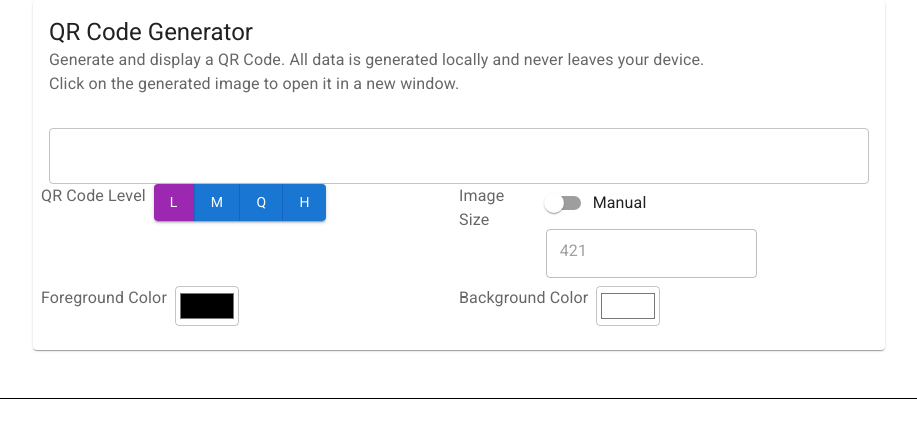
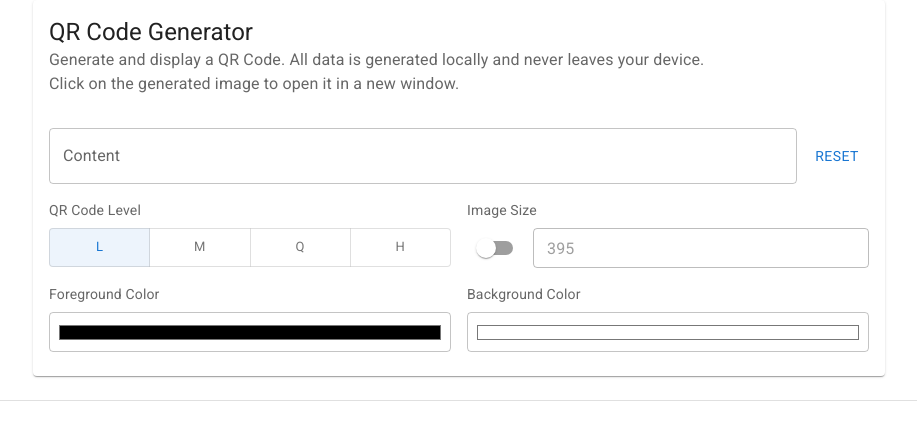
Before and after one commit to tkw1536/qr.everyone.wtf, a React (Vite) app: page / in a window 1280 px wide. Shown: the top 440 px of the page, without its empty margins (181-1098 px from the left). Built offline with nearby package versions, Linux system fonts and the light colour scheme.

Commit message:
Make layout cleaner

```diff
--- a/src/pages/index.module.css
+++ b/src/pages/index.module.css
@@ -3,30 +3,3 @@
     width: 100vw;
     margin-left: -25vw;
 }
-
-.controls {
-    align-items: start;
-}
-
-.control {
-    display: flex;
-    flex-direction: column;
-    gap: 8px;
-}
-
-.control :global(legend) {
-    margin-bottom: 0;
-    padding: 0;
-    line-height: 1.5;
-}
-
-.colorInput {
-    box-sizing: border-box;
-    height: 40px;
-    width: 64px;
-    padding: 2px;
-    border: 1px solid rgba(0, 0, 0, 0.23);
-    border-radius: 4px;
-    background: transparent;
-    cursor: pointer;
-}
--- a/src/pages/index.tsx
+++ b/src/pages/index.tsx
@@ -1,21 +1,23 @@
 import * as React from 'react'
 
+import Box from '@mui/material/Box'
 import Button from '@mui/material/Button'
 import Switch from '@mui/material/Switch'
-import ButtonGroup from '@mui/material/ButtonGroup'
 import Container from '@mui/material/Container'
+import FormControl from '@mui/material/FormControl'
 import FormLabel from '@mui/material/FormLabel'
-import Grid from '@mui/material/Grid'
 import Card from '@mui/material/Card'
 import CardHeader from '@mui/material/CardHeader'
 import CardContent from '@mui/material/CardContent'
+import Stack from '@mui/material/Stack'
 import TextField from '@mui/material/TextField'
+import ToggleButton from '@mui/material/ToggleButton'
+import ToggleButtonGroup from '@mui/material/ToggleButtonGroup'
 
 import { default as QRCode, type QRCodeProps } from 'react-qr-code'
 
 import { toDataURL } from 'qrcode'
 import type { QRCodeRenderersOptions } from 'qrcode'
-import { FormControlLabel, FormGroup } from '@mui/material'
 import styles from './index.module.css'
 
 type QRCodeLevel = QRCodeProps['level']
@@ -30,6 +32,28 @@ const levels = ['L', 'M', 'Q', 'H'] as const satisfies readonly QRCodeLevel[]
 
 const DEFAULT_FG_COLOR = '#000000'
 const DEFAULT_BG_COLOR = '#ffffff'
+const DEFAULT_LEVEL = levels[0]
+const DEFAULT_MANUAL_SIZE = 1000
+
+const fieldLabelSx = {
+  mb: 1,
+  color: 'text.secondary',
+  typography: 'body2',
+} as const
+
+const colorFieldInputProps = {
+  sx: {
+    height: 40,
+    px: 1,
+    py: 0.75,
+    '& input': {
+      cursor: 'pointer',
+      p: 0,
+      border: 0,
+      borderRadius: 1,
+    },
+  },
+} as const
 
 export default class Home extends React.Component<object, State> {
   static QR_MIN_HEIGHT = 128
@@ -40,13 +64,13 @@ export default class Home extends React.Component<object, State> {
 
   override state: State = {
     text: '',
-    level: levels[0],
+    level: DEFAULT_LEVEL,
     fgColor: DEFAULT_FG_COLOR,
     bgColor: DEFAULT_BG_COLOR,
 
     autoSize: 128,
     useManualSize: false,
-    manualSize: 1000,
+    manualSize: DEFAULT_MANUAL_SIZE,
   }
 
   storeText = (event: React.ChangeEvent<HTMLInputElement>) => {
@@ -54,8 +78,8 @@ export default class Home extends React.Component<object, State> {
     this.setState({ text })
   }
 
-  storeLevel = (level: QRCodeLevel, event: React.MouseEvent<HTMLButtonElement>) => {
-    event.preventDefault()
+  storeLevel = (_event: React.MouseEvent<HTMLElement>, level: QRCodeLevel | null) => {
+    if (level === null) return
     this.setState({ level })
   }
 
@@ -75,6 +99,17 @@ export default class Home extends React.Component<object, State> {
     this.setState({ manualSize: parseInt(event.target.value, 10) })
   }
 
+  resetSettings = (event: React.MouseEvent<HTMLButtonElement>) => {
+    event.preventDefault()
+    this.setState({
+      level: DEFAULT_LEVEL,
+      fgColor: DEFAULT_FG_COLOR,
+      bgColor: DEFAULT_BG_COLOR,
+      useManualSize: false,
+      manualSize: DEFAULT_MANUAL_SIZE,
+    })
+  }
+
   preventDefault = (event: React.FormEvent) => {
     event.preventDefault()
   }
@@ -86,6 +121,13 @@ export default class Home extends React.Component<object, State> {
 
   override componentWillUnmount = () => {
     window.removeEventListener('resize', this.updateSize)
+  }
+
+  override componentDidUpdate = (_prevProps: object, prevState: State) => {
+    // Recompute auto size when the form height changes (e.g. after layout shifts).
+    if (prevState.useManualSize !== this.state.useManualSize) {
+      this.updateSize()
+    }
   }
 
   updateSize = () => {
@@ -130,39 +172,92 @@ export default class Home extends React.Component<object, State> {
               Click on the generated image to open it in a new window.
             </>} />
             <CardContent>
+              <Stack spacing={2}>
+                <Stack direction="row" spacing={1} alignItems="center">
+                  <TextField
+                    fullWidth
+                    type="text"
+                    label="Content"
+                    value={text}
+                    onChange={this.storeText}
+                  />
+                  <Button onClick={this.resetSettings} sx={{ flexShrink: 0 }}>
+                    Reset
+                  </Button>
+                </Stack>
 
-            <Grid container direction="row" spacing={1}>
-              <Grid item xs={12}>
-                <TextField fullWidth type="text" value={text} onChange={this.storeText} />
-              </Grid>
-              <Grid container spacing={1} className={styles.controls}>
-                <Grid item sm={6} className={styles.control}>
-                  <FormLabel component="legend">QR Code Level</FormLabel>
-                  <ButtonGroup variant="contained" color="primary" aria-label="contained primary button group">
-                    {levels.map((l) => <Button onClick={this.storeLevel.bind(this, l)} key={`variant-${l}`} color={l === level ? 'secondary' : 'primary'}>{l}</Button>)}
-                  </ButtonGroup>
-                </Grid>
-                <Grid item sm={6} className={styles.control}>
-                  <FormLabel component="legend">Image Size</FormLabel>
-                  <FormGroup row={true}>
-                    <FormControlLabel
-                      control={<Switch checked={useManualSize} onChange={this.toggleManual} />}
-                      label={'Manual'}
+                <Box
+                  sx={{
+                    display: 'grid',
+                    gap: 2,
+                    gridTemplateColumns: { xs: '1fr', sm: '1fr 1fr' },
+                    minWidth: 0,
+                  }}
+                >
+                  <FormControl fullWidth sx={{ minWidth: 0 }}>
+                    <FormLabel sx={fieldLabelSx}>QR Code Level</FormLabel>
+                    <ToggleButtonGroup
+                      exclusive
+                      fullWidth
+                      size="small"
+                      color="primary"
+                      value={level}
+                      onChange={this.storeLevel}
+                      aria-label="QR code level"
+                    >
+                      {levels.map((l) => (
+                        <ToggleButton key={`variant-${l}`} value={l}>
+                          {l}
+                        </ToggleButton>
+                      ))}
+                    </ToggleButtonGroup>
+                  </FormControl>
+
+                  <FormControl fullWidth sx={{ minWidth: 0 }}>
+                    <FormLabel sx={fieldLabelSx}>Image Size</FormLabel>
+                    <Stack direction="row" spacing={1} alignItems="center" sx={{ minWidth: 0 }}>
+                      <Switch
+                        checked={useManualSize}
+                        onChange={this.toggleManual}
+                        inputProps={{ 'aria-label': 'Enable manual image size' }}
+                      />
+                      <TextField
+                        type="number"
+                        size="small"
+                        fullWidth
+                        value={Math.round(displaySize)}
+                        onChange={this.storeManualSize}
+                        disabled={!useManualSize}
+                        inputProps={{ min: 1, 'aria-label': 'Image size in pixels' }}
+                      />
+                    </Stack>
+                  </FormControl>
+
+                  <FormControl fullWidth sx={{ minWidth: 0 }}>
+                    <FormLabel htmlFor="fg-color" sx={fieldLabelSx}>Foreground Color</FormLabel>
+                    <TextField
+                      id="fg-color"
+                      type="color"
+                      size="small"
+                      value={fgColor}
+                      onChange={this.storeFgColor}
+                      InputProps={colorFieldInputProps}
                     />
-                    <TextField type="number" value={Math.round(displaySize)} onChange={this.storeManualSize} disabled={!useManualSize} />
-                  </FormGroup>
-                </Grid>
-                <Grid item sm={6} className={styles.control}>
-                  <FormLabel component="legend" htmlFor="fg-color">Foreground Color</FormLabel>
-                  <input id="fg-color" className={styles.colorInput} type="color" value={fgColor} onChange={this.storeFgColor} />
-                </Grid>
-                <Grid item sm={6} className={styles.control}>
-                  <FormLabel component="legend" htmlFor="bg-color">Background Color</FormLabel>
-                  <input id="bg-color" className={styles.colorInput} type="color" value={bgColor} onChange={this.storeBgColor} />
-                </Grid>
-              </Grid>
-            </Grid>
+                  </FormControl>
 
+                  <FormControl fullWidth sx={{ minWidth: 0 }}>
+                    <FormLabel htmlFor="bg-color" sx={fieldLabelSx}>Background Color</FormLabel>
+                    <TextField
+                      id="bg-color"
+                      type="color"
+                      size="small"
+                      value={bgColor}
+                      onChange={this.storeBgColor}
+                      InputProps={colorFieldInputProps}
+                    />
+                  </FormControl>
+                </Box>
+              </Stack>
             </CardContent>
           </Card>
         </form>
@@ -171,7 +266,6 @@ export default class Home extends React.Component<object, State> {
         <div className={styles.qr} ref={this.codeRef}>
           {text !== '' && <QRRender text={text} level={level} size={displaySize} fgColor={fgColor} bgColor={bgColor} />}
         </div>
-        <br />
       </Container>
     )
   }
--- a/src/styles/footer.css
+++ b/src/styles/footer.css
@@ -5,12 +5,12 @@ footer {
     width: 96vw;
     margin-left: 2vw;
     margin-right: 2vw;
-    border-top: 1px solid black;
+    border-top: 1px solid rgba(0, 0, 0, 0.12);
 }
 
 @media (prefers-color-scheme: dark) {
     footer {
-        border-top: 1px solid white;
+        border-top: 1px solid rgba(255, 255, 255, 0.12);
     }
 }
 
```
